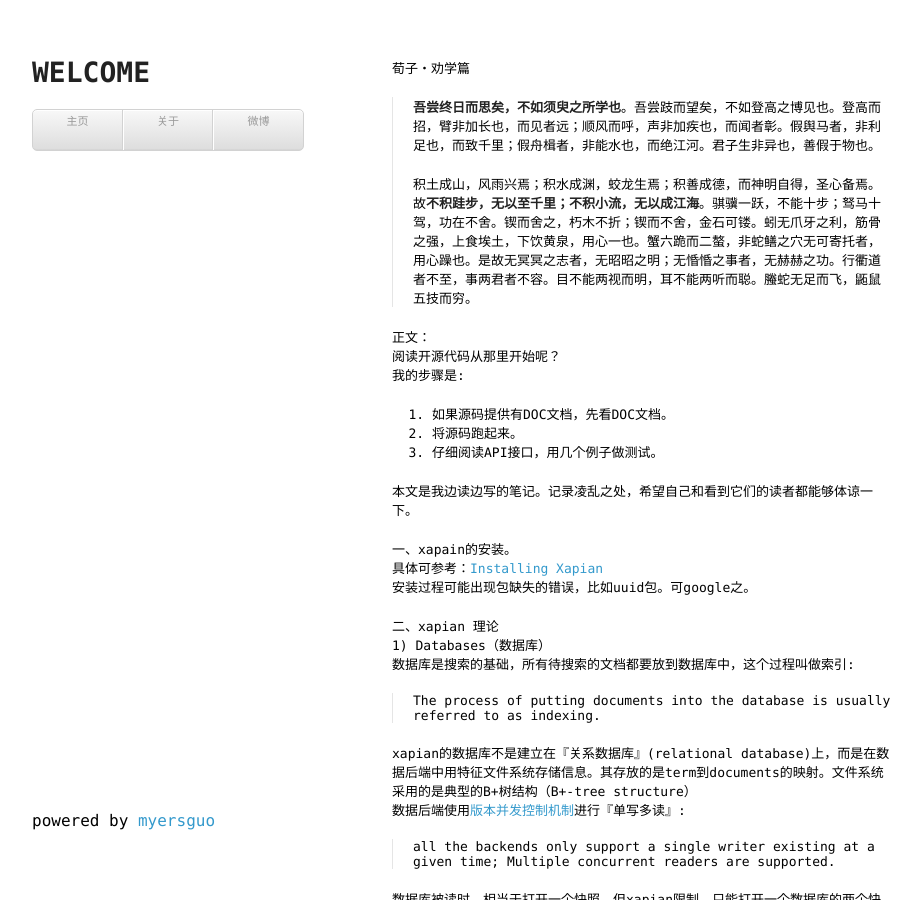
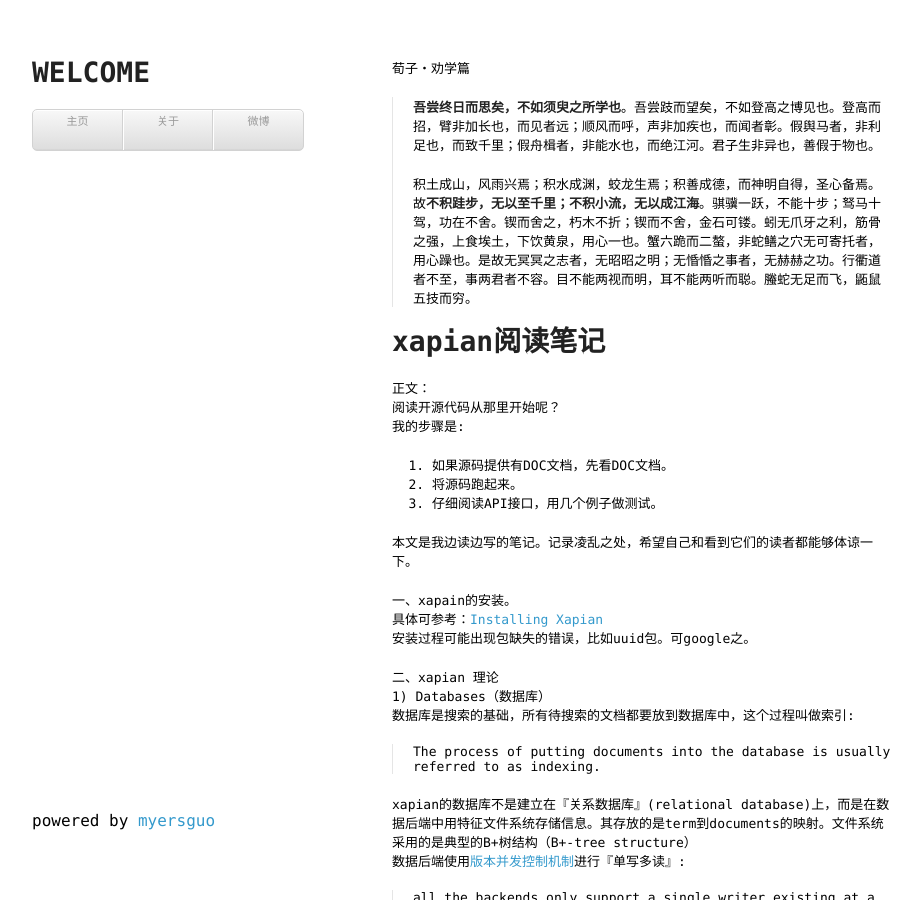
Before and after one commit to myersguo/myersguo.github.com, a Jekyll site: the page built from _posts/2013-04-07-xapian_step1.md, in a window 1280 px wide and 900 px high. Shown: the whole window, without its empty margins (178-1099 px from the left). Built offline with Jekyll 4.4.1, drawn with Linux system fonts in a browser that asks for light colours; comment, search, counter and statistics services are not loaded.

Commit message:
Update 2013-04-07-xapian_step1.md

```diff
--- a/_posts/2013-04-07-xapian_step1.md
+++ b/_posts/2013-04-07-xapian_step1.md
@@ -1,6 +1,6 @@
 ---
 layout: wp
-title: step 1 of xapian
+title: xapian的笔记|step 1 of xapian
 comments: true
 ---
 荀子・劝学篇
@@ -10,6 +10,7 @@
 >积土成山，风雨兴焉；积水成渊，蛟龙生焉；积善成德，而神明自得，圣心备焉。故**不积跬步，无以至千里；不积小流，无以成江海**。骐骥一跃，不能十步；驽马十驾，功在不舍。锲而舍之，朽木不折；锲而不舍，金石可镂。蚓无爪牙之利，筋骨之强，上食埃土，下饮黄泉，用心一也。蟹六跪而二螯，非蛇鳝之穴无可寄托者，用心躁也。是故无冥冥之志者，无昭昭之明；无惛惛之事者，无赫赫之功。行衢道者不至，事两君者不容。目不能两视而明，耳不能两听而聪。螣蛇无足而飞，鼫鼠五技而穷。
 
 
+#xapian阅读笔记
 
 正文：
 阅读开源代码从那里开始呢？
@@ -49,7 +50,7 @@
 文档的形式可以是多种。一般用用一段/篇文本表示。
 文档在数据库(Databases)中用唯一的32bit整数ID表示。因此一个Database可保存40亿份文档。
 文档由三部分组成：data,terms,values.
-<pre>
+<pre><code>
 关系：
 			documents
 	|		|		|		|
@@ -57,7 +58,7 @@
 term—————m:n——documents
 一个term可指向包含其的多个document；
 一个document包含多个term。
-
+ </code>
 </pre>
 
 data.文档的data部分存放是，想要展示给用户的数据经过zlib压缩后的二进制数据。
```
